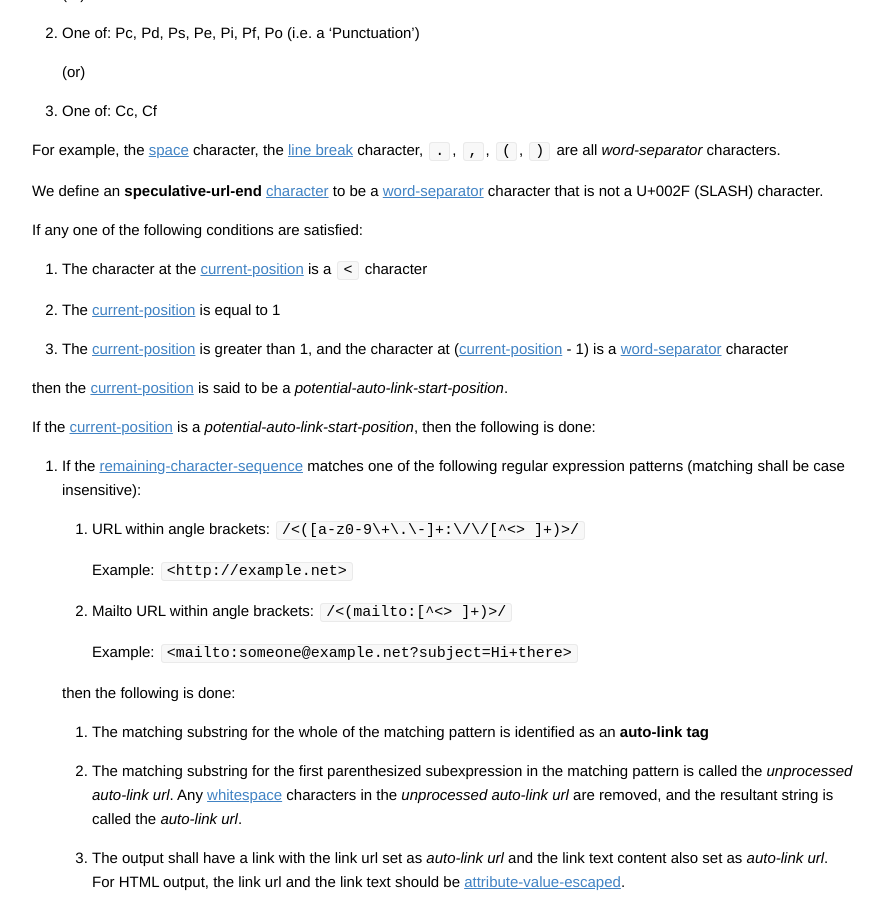
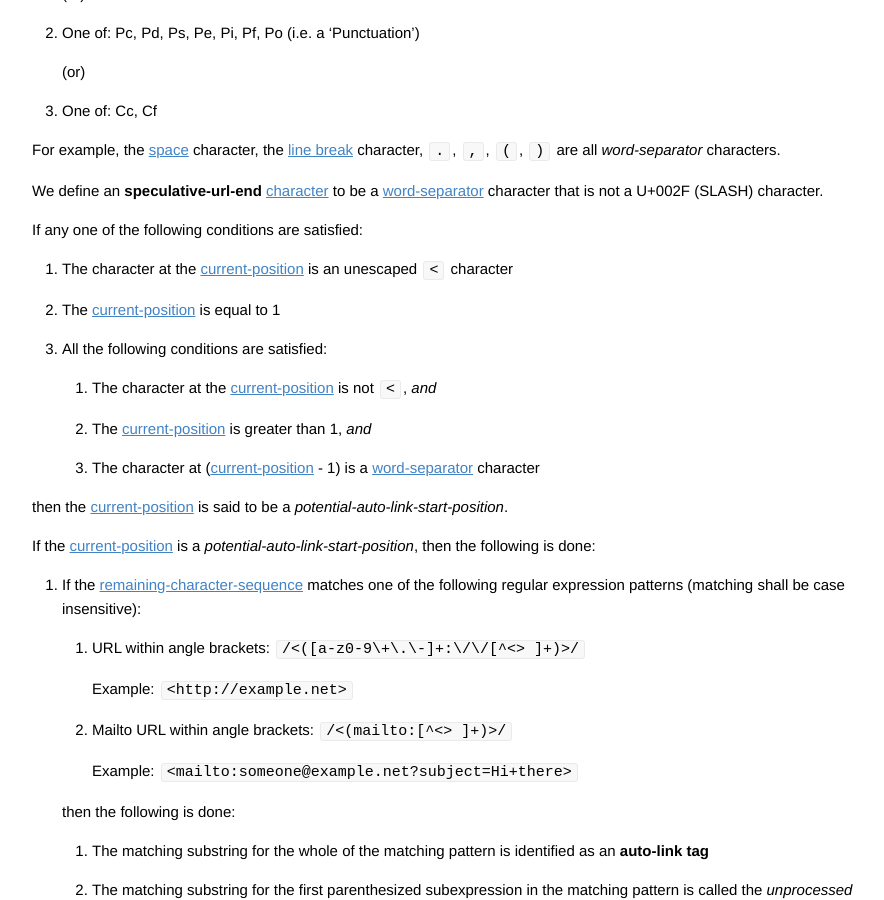
Before and after one commit to vfmd/vfmd-spec, a Jekyll site: the page built from specification.md, in a window 1280 px wide and 900 px high, scrolled down 42249 px. Shown: the whole window, without its empty margins (197-1081 px from the left). Built offline with Jekyll 4.4.1, drawn with Linux system fonts in a browser that asks for light colours; Markdown is read by kramdown in place of the engine named in the settings.

```diff
--- a/specification.md
+++ b/specification.md
@@ -2883,12 +2883,16 @@ For example, the [space] character, the [line break] character, `.`,
 
 If any one of the following conditions are satisfied:
 
- 1. The character at the [current-position] is a `<` character
+ 1. The character at the [current-position] is an unescaped `<`
+    character
 
  2. The [current-position] is equal to 1
 
- 3. The [current-position] is greater than 1, and the character at
-    ([current-position] - 1) is a [word-separator] character
+ 3. All the following conditions are satisfied:
+     1. The character at the [current-position] is not `<`, _and_
+     2. The [current-position] is greater than 1, _and_
+     3. The character at ([current-position] - 1) is a [word-separator]
+        character
 
 then the [current-position] is said to be a
 _potential-auto-link-start-position_.
```
Also changed, not shown: userguide.md (+6 -0 lines).
